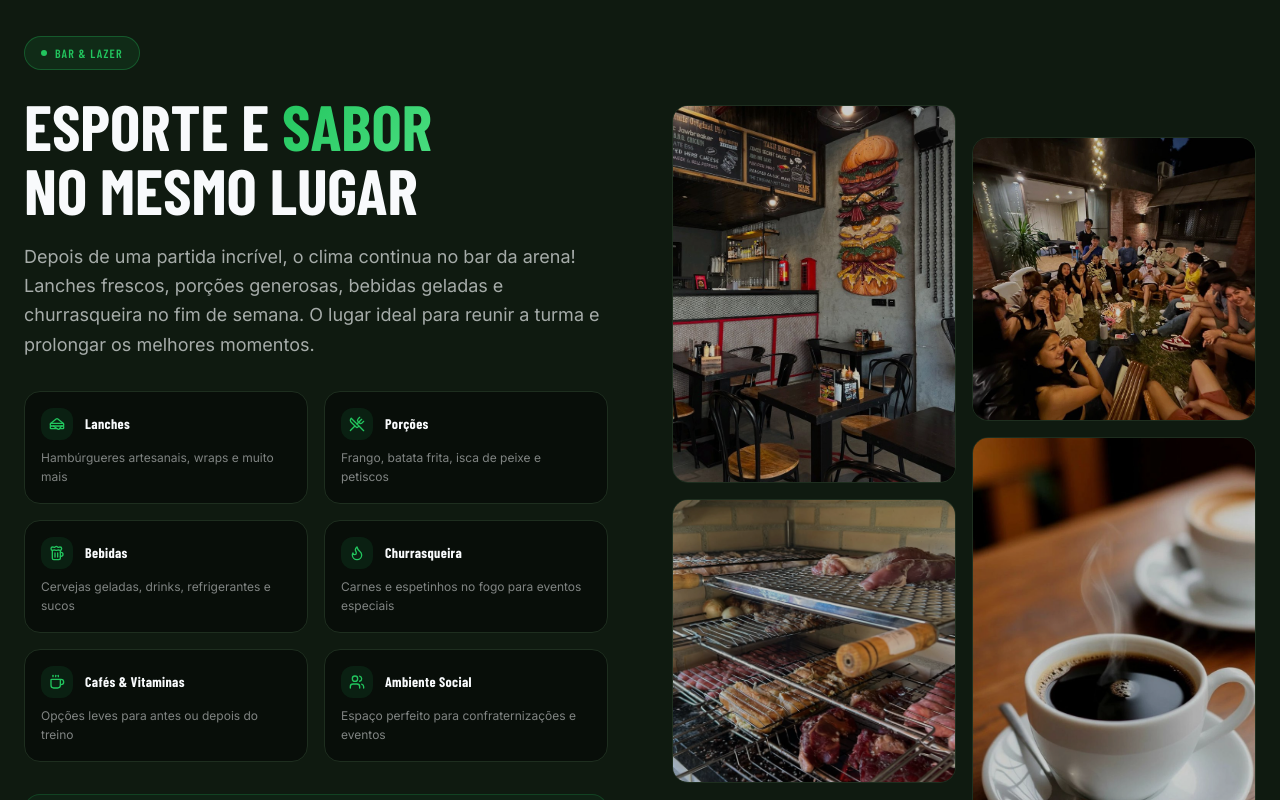
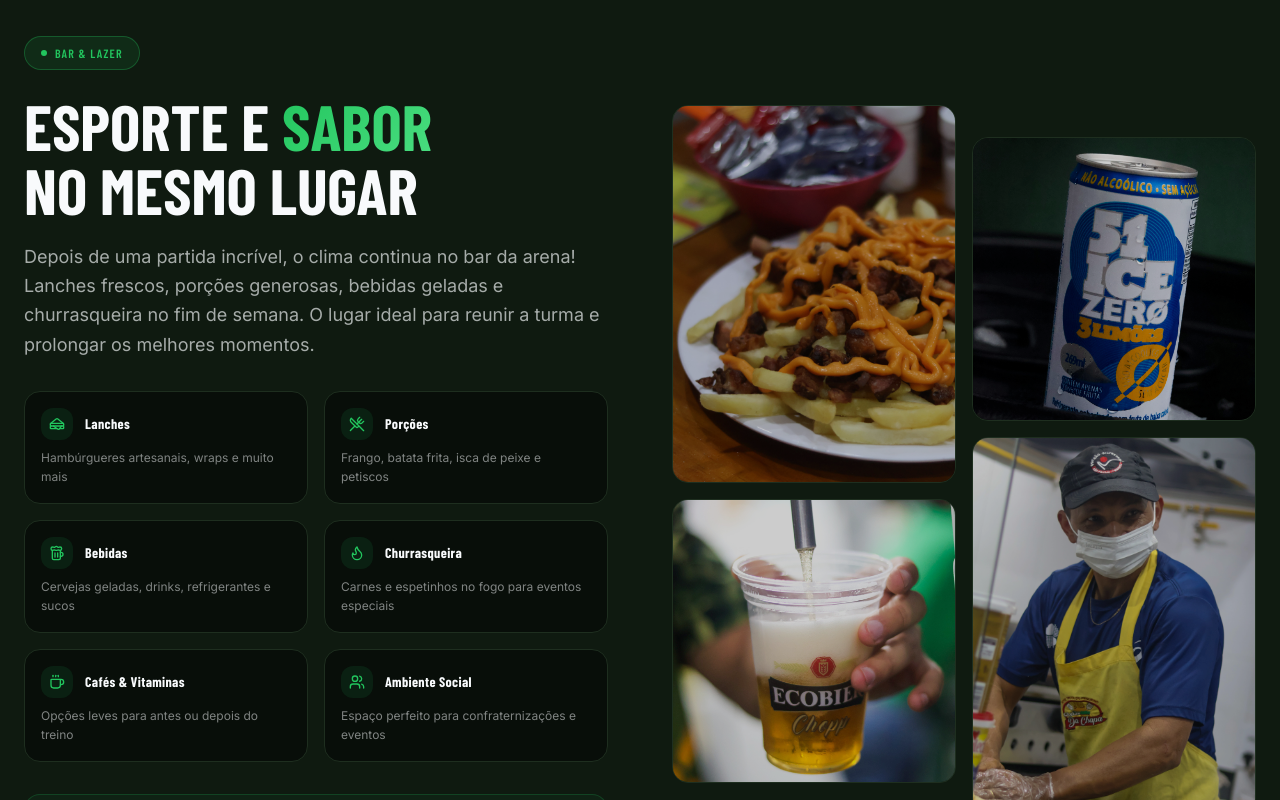
Before and after one commit to osilvaoliveira065-stack/arena-rio-verde-beach-sports, a Next.js app: page / in a window 1280 px wide. Shown: the part 6340-7140 px from the top of the page. Built offline with nearby package versions, Linux system fonts and the light colour scheme; a web font is replaced by a local one.

Commit message:
Update image sources in Bar component

```diff
--- a/components/Bar.tsx
+++ b/components/Bar.tsx
@@ -6,19 +6,19 @@ import Image from "next/image"
 
 const galleryImages = [
   {
-    src: "/images/bar1.jpg",
+    src: "/images/comida1.jpg",
     alt: "Lanche artesanal",
   },
   {
-    src: "/images/bar2.jpg",
+    src: "/images/cerveja.jpg",
     alt: "Drinks e bebidas",
   },
   {
-    src: "/images/bar3.jpg",
+    src: "/images/cerveja2.jpg",
     alt: "Churrasqueira",
   },
   {
-    src: "/images/bar4.jpg",
+    src: "/images/comida2.jpg",
     alt: "Ambiente social",
   },
 ]
```
